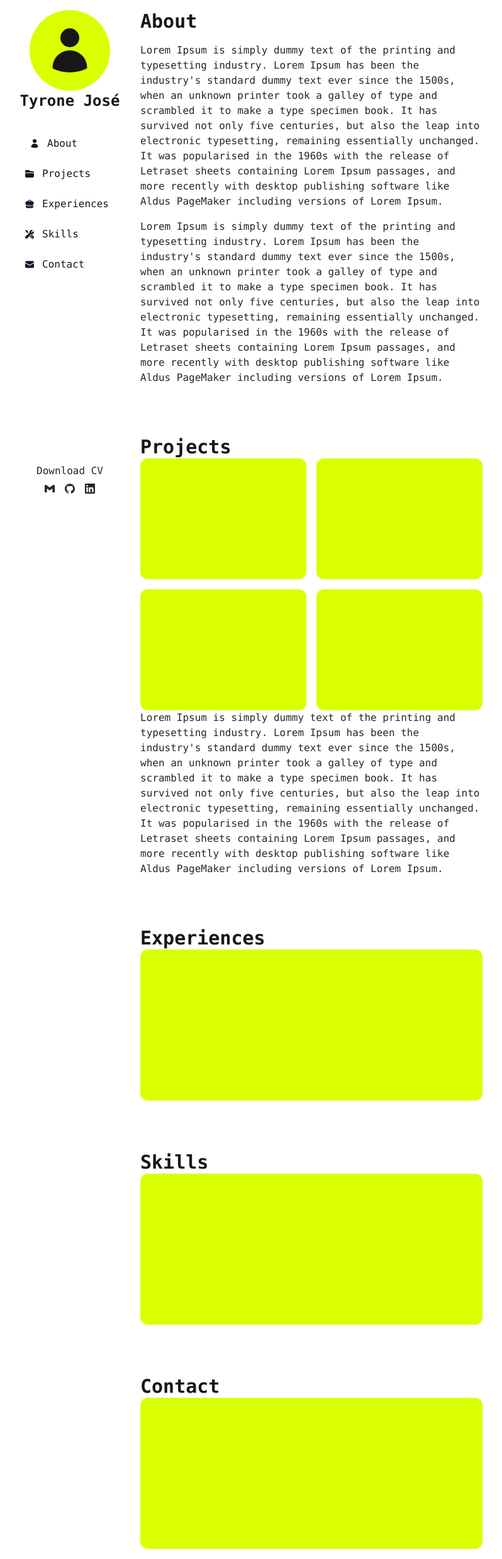
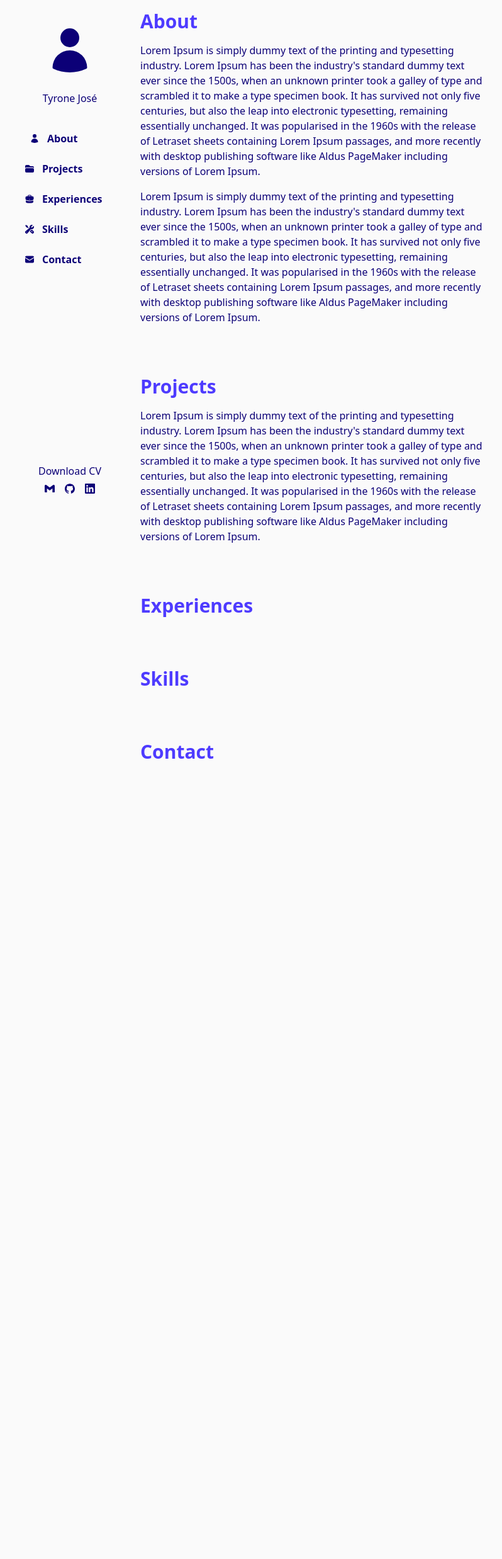
Before and after one commit to tyronejosee/project_portfolio, a Django app: page / in a window 1280 px wide. Shown: the whole page at 63% size, without its empty margins (241-1039 px from the left). After the commit the page ends 1205 px from the top, so only its background shows below. Run offline with Django 5.2, Linux system fonts and the light colour scheme.

Commit message:
Update tailwind components.

```diff
--- a/static/css/output.css
+++ b/static/css/output.css
@@ -596,12 +596,11 @@ video {
 }
 
 .styles {
-  font-family: ui-monospace, SFMono-Regular, Menlo, Monaco, Consolas, "Liberation Mono", "Courier New", monospace;
   font-size: 0.875rem;
   line-height: 1.25rem;
   font-weight: 400;
   --tw-text-opacity: 1;
-  color: rgb(38 38 38 / var(--tw-text-opacity));
+  color: rgb(12 0 119 / var(--tw-text-opacity));
 }
 
 @media (min-width: 1024px) {
@@ -614,47 +613,75 @@ video {
 @media (prefers-color-scheme: dark) {
   .styles {
     --tw-text-opacity: 1;
-    color: rgb(229 229 229 / var(--tw-text-opacity));
+    color: rgb(254 255 228 / var(--tw-text-opacity));
   }
 }
 
 .styles {
   --tw-bg-opacity: 1;
-  background-color: rgb(255 255 255 / var(--tw-bg-opacity));
+  background-color: rgb(250 250 250 / var(--tw-bg-opacity));
 }
 
 .styles *::-moz-selection {
   --tw-bg-opacity: 1;
-  background-color: rgb(218 255 1 / var(--tw-bg-opacity));
+  background-color: rgb(78 59 255 / var(--tw-bg-opacity));
   --tw-text-opacity: 1;
-  color: rgb(255 255 255 / var(--tw-text-opacity));
+  color: rgb(240 241 255 / var(--tw-text-opacity));
 }
 
 .styles *::selection {
   --tw-bg-opacity: 1;
-  background-color: rgb(218 255 1 / var(--tw-bg-opacity));
+  background-color: rgb(78 59 255 / var(--tw-bg-opacity));
   --tw-text-opacity: 1;
-  color: rgb(255 255 255 / var(--tw-text-opacity));
+  color: rgb(240 241 255 / var(--tw-text-opacity));
 }
 
 .styles::-moz-selection {
   --tw-bg-opacity: 1;
-  background-color: rgb(218 255 1 / var(--tw-bg-opacity));
+  background-color: rgb(78 59 255 / var(--tw-bg-opacity));
   --tw-text-opacity: 1;
-  color: rgb(255 255 255 / var(--tw-text-opacity));
+  color: rgb(240 241 255 / var(--tw-text-opacity));
 }
 
 .styles::selection {
   --tw-bg-opacity: 1;
-  background-color: rgb(218 255 1 / var(--tw-bg-opacity));
+  background-color: rgb(78 59 255 / var(--tw-bg-opacity));
   --tw-text-opacity: 1;
-  color: rgb(255 255 255 / var(--tw-text-opacity));
+  color: rgb(240 241 255 / var(--tw-text-opacity));
 }
 
 @media (prefers-color-scheme: dark) {
   .styles {
     --tw-bg-opacity: 1;
-    background-color: rgb(23 23 23 / var(--tw-bg-opacity));
+    background-color: rgb(10 10 10 / var(--tw-bg-opacity));
+  }
+
+  .styles *::-moz-selection {
+    --tw-bg-opacity: 1;
+    background-color: rgb(218 255 1 / var(--tw-bg-opacity));
+    --tw-text-opacity: 1;
+    color: rgb(38 52 0 / var(--tw-text-opacity));
+  }
+
+  .styles *::selection {
+    --tw-bg-opacity: 1;
+    background-color: rgb(218 255 1 / var(--tw-bg-opacity));
+    --tw-text-opacity: 1;
+    color: rgb(38 52 0 / var(--tw-text-opacity));
+  }
+
+  .styles::-moz-selection {
+    --tw-bg-opacity: 1;
+    background-color: rgb(218 255 1 / var(--tw-bg-opacity));
+    --tw-text-opacity: 1;
+    color: rgb(38 52 0 / var(--tw-text-opacity));
+  }
+
+  .styles::selection {
+    --tw-bg-opacity: 1;
+    background-color: rgb(218 255 1 / var(--tw-bg-opacity));
+    --tw-text-opacity: 1;
+    color: rgb(38 52 0 / var(--tw-text-opacity));
   }
 }
 
@@ -664,14 +691,29 @@ video {
 
 /* BOX */
 
+.box {
+  border-radius: 0.75rem;
+  height: 15rem;
+  width: 100%;
+  --tw-bg-opacity: 1;
+  background-color: rgb(240 241 255 / var(--tw-bg-opacity));
+}
+
+@media (prefers-color-scheme: dark) {
+  .box {
+    --tw-bg-opacity: 1;
+    background-color: rgb(38 52 0 / var(--tw-bg-opacity));
+  }
+}
+
 /* TEXTS */
 
 .headline {
   font-size: 1.5rem;
   line-height: 2rem;
-  font-weight: 900;
+  font-weight: 800;
   --tw-text-opacity: 1;
-  color: rgb(23 23 23 / var(--tw-text-opacity));
+  color: rgb(78 59 255 / var(--tw-text-opacity));
 }
 
 @media (min-width: 1024px) {
@@ -684,39 +726,16 @@ video {
 @media (prefers-color-scheme: dark) {
   .headline {
     --tw-text-opacity: 1;
-    color: rgb(245 245 245 / var(--tw-text-opacity));
-  }
-}
-
-.subheadline {
-  font-size: 1.25rem;
-  line-height: 1.75rem;
-  font-weight: 700;
-  --tw-text-opacity: 1;
-  color: rgb(23 23 23 / var(--tw-text-opacity));
-}
-
-@media (min-width: 1024px) {
-  .subheadline {
-    font-size: 1.5rem;
-    line-height: 2rem;
-  }
-}
-
-@media (prefers-color-scheme: dark) {
-  .subheadline {
-    --tw-text-opacity: 1;
-    color: rgb(245 245 245 / var(--tw-text-opacity));
+    color: rgb(218 255 1 / var(--tw-text-opacity));
   }
 }
 
 .text {
-  font-family: ui-monospace, SFMono-Regular, Menlo, Monaco, Consolas, "Liberation Mono", "Courier New", monospace;
   font-size: 0.875rem;
   line-height: 1.25rem;
   font-weight: 400;
   --tw-text-opacity: 1;
-  color: rgb(38 38 38 / var(--tw-text-opacity));
+  color: rgb(12 0 119 / var(--tw-text-opacity));
 }
 
 @media (min-width: 1024px) {
@@ -729,16 +748,16 @@ video {
 @media (prefers-color-scheme: dark) {
   .text {
     --tw-text-opacity: 1;
-    color: rgb(229 229 229 / var(--tw-text-opacity));
+    color: rgb(254 255 228 / var(--tw-text-opacity));
   }
 }
 
 .bold {
   font-size: 0.875rem;
   line-height: 1.25rem;
-  font-weight: 500;
+  font-weight: 700;
   --tw-text-opacity: 1;
-  color: rgb(23 23 23 / var(--tw-text-opacity));
+  color: rgb(12 0 119 / var(--tw-text-opacity));
 }
 
 @media (min-width: 1024px) {
@@ -853,16 +956,8 @@ video {
   height: 8rem;
 }
 
-.h-48 {
-  height: 12rem;
-}
-
 .h-6 {
   height: 1.5rem;
-}
-
-.h-60 {
-  height: 15rem;
 }
 
 .h-full {
@@ -883,14 +978,6 @@ video {
 
 .w-6 {
   width: 1.5rem;
-}
-
-.w-full {
-  width: 100%;
-}
-
-.flex-1 {
-  flex: 1 1 0%;
 }
 
 .-translate-x-full {
@@ -946,10 +1033,6 @@ video {
   overflow-y: auto;
 }
 
-.whitespace-nowrap {
-  white-space: nowrap;
-}
-
 .rounded-full {
   border-radius: 9999px;
 }
@@ -958,14 +1041,9 @@ video {
   border-radius: 0.5rem;
 }
 
-.bg-primary {
+.bg-ultramarine-500 {
   --tw-bg-opacity: 1;
-  background-color: rgb(218 255 1 / var(--tw-bg-opacity));
-}
-
-.bg-white {
-  --tw-bg-opacity: 1;
-  background-color: rgb(255 255 255 / var(--tw-bg-opacity));
+  background-color: rgb(78 59 255 / var(--tw-bg-opacity));
 }
 
 .p-2 {
@@ -996,14 +1074,9 @@ video {
   color: rgb(107 114 128 / var(--tw-text-opacity));
 }
 
-.text-gray-900 {
+.text-ultramarine-50 {
   --tw-text-opacity: 1;
-  color: rgb(17 24 39 / var(--tw-text-opacity));
-}
-
-.text-neutral-900 {
-  --tw-text-opacity: 1;
-  color: rgb(23 23 23 / var(--tw-text-opacity));
+  color: rgb(240 241 255 / var(--tw-text-opacity));
 }
 
 .transition-transform {
```
Also changed, not shown: other parts of static/css/output.css (+109 -15 lines), static/css/input.css (+26 -39 lines).
